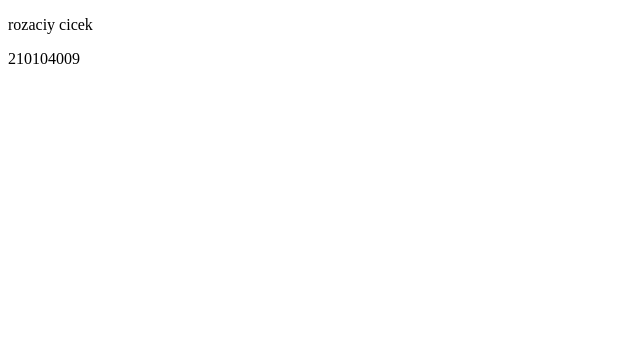
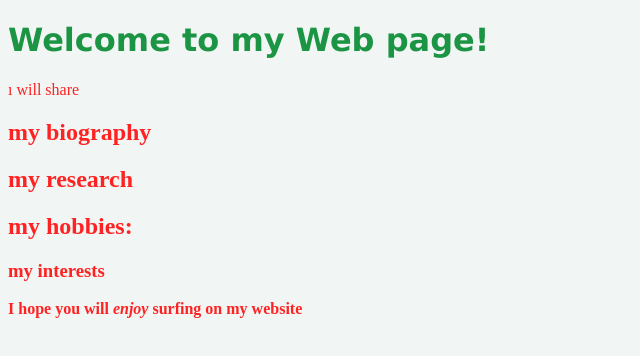
Before and after one commit to rozaciycicek/rozaciycicek.github.io, a plain HTML site: page index.html in a window 1280 px wide. Shown: the whole page, without its empty margins (0-640 px from the left). Drawn offline with Linux system fonts and the light colour scheme.

Commit message:
basic html tutorial
- tag concept
- color & font styling

```diff
--- a/index.html
+++ b/index.html
@@ -1,10 +1,18 @@
 <!DOCTYPE html>
+<!--
+To change this license header, choose License Headers in Project Properties.
+To change this template file, choose Tools | Templates
+and open the template in the editor.
+-->
 <html>
-<head>
-<title>rozaciy cicek</title>
-</head>
-<body>
-<p> rozaciy cicek</p>
-<p> 210104009</p>
-</body>
+    <head>
+        <title> My first web site</title>
+        <meta charset="UTF-8">
+        <meta name="viewport" content="width=device-width, initial-scale=1.0">
+    </head>
+    <body text="#FF2222" bgcolor="#F1F5F3" asefont face="verdana" >
+        <h1><font face="verdana" color="#1B9443"> Welcome to my Web page!</font></h1>
+        ı will share <h2> my biography </h2> <h2> my research </h2> <h2>my hobbies:</h2><h3> my interests</h3>
+        <p> <strong>I hope you will <em>enjoy</em> surfing on my website</strong></p>
+        </body>
 </html>
```
